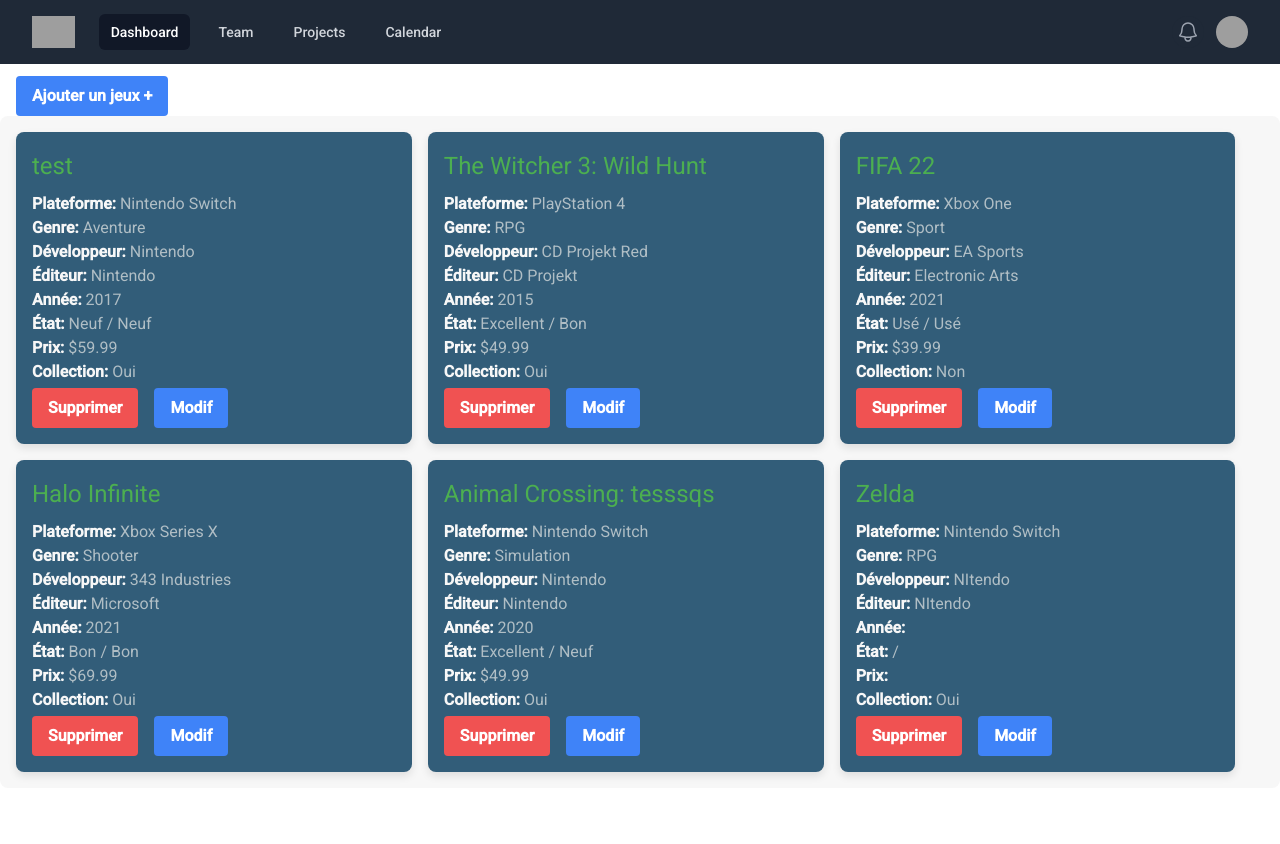
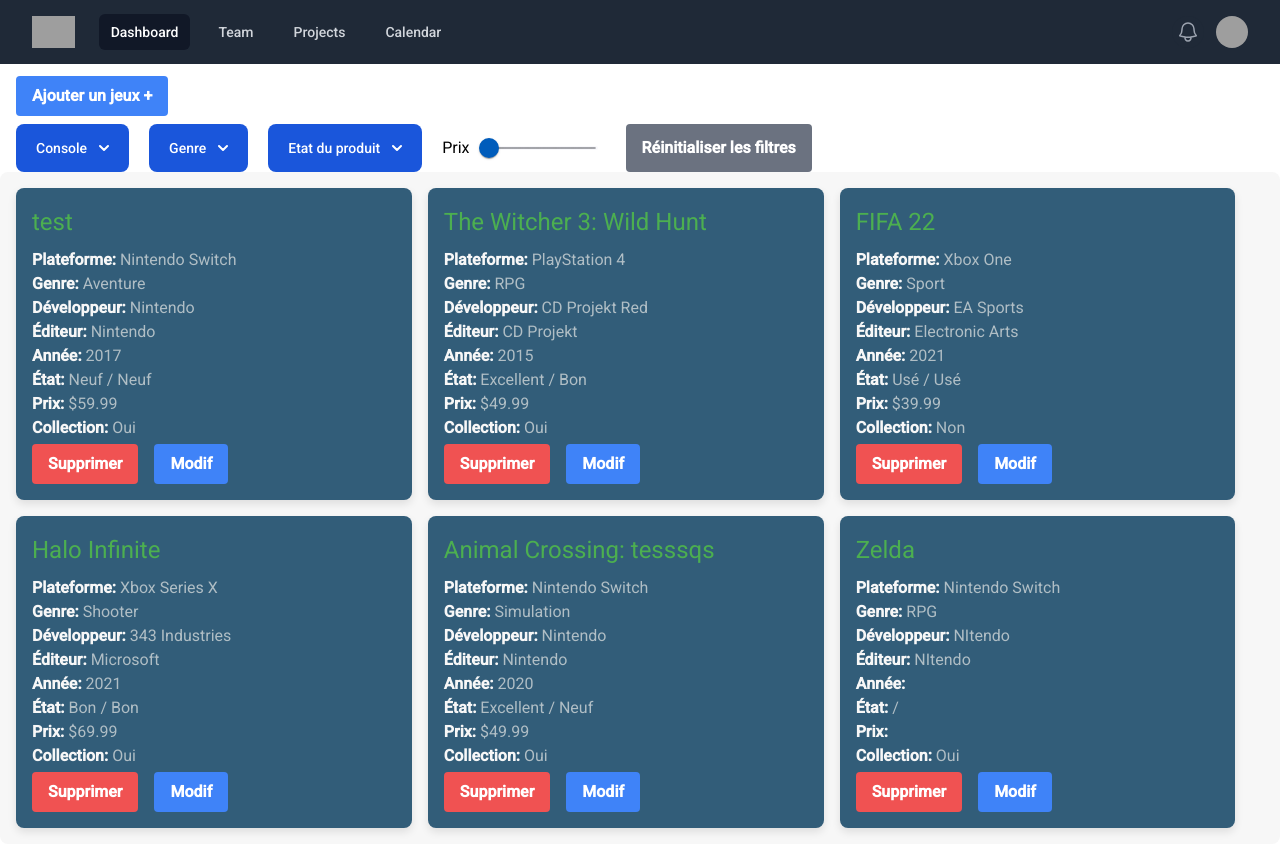
Before and after one commit to Moonbrite/Jeux_r-tro, an Angular app: page / in a window 1280 px wide. Before the commit the page ends 800 px from the top, so only its background shows below. Built offline with nearby package versions, Linux system fonts and the light colour scheme; data requests are answered from the project's data file; grey boxes are pictures that could not be loaded.

Commit message:
[feat] : Ajout des filtre

```diff
--- a/src/app/components/blocks/list-game/list-game.component.html
+++ b/src/app/components/blocks/list-game/list-game.component.html
@@ -1,5 +1,84 @@
+<div class="flex gap-5 ms-4 mt-2">
+  <button id="dropdownHoverButtonplatforms" data-dropdown-toggle="dropdownHoverplatforms" data-dropdown-trigger="hover"
+          class="text-white bg-blue-700 hover:bg-blue-800 focus:ring-4 focus:outline-none focus:ring-blue-300 font-medium rounded-lg text-sm px-5 py-2.5 text-center inline-flex items-center dark:bg-blue-600 dark:hover:bg-blue-700 dark:focus:ring-blue-800"
+          type="button">
+    Console
+    <svg class="w-2.5 h-2.5 ms-3" aria-hidden="true" xmlns="http://www.w3.org/2000/svg" fill="none" viewBox="0 0 10 6">
+      <path stroke="currentColor" stroke-linecap="round" stroke-linejoin="round" stroke-width="2" d="m1 1 4 4 4-4"/>
+    </svg>
+  </button>
+
+  <!-- Dropdown menu -->
+  <div id="dropdownHoverplatforms"
+       class="z-10 hidden bg-white divide-y divide-gray-100 rounded-lg shadow w-44 dark:bg-gray-700">
+    <ul class="py-2 text-sm text-gray-700 dark:text-gray-200" aria-labelledby="dropdownHoverButtonplatforms">
+      <li *ngFor="let platform of platforms" (click)="selectedPlatform = platform; applyFilters()">
+        <a class="block px-4 py-2 hover:bg-gray-100 dark:hover:bg-gray-600 dark:hover:text-white">{{ platform }}</a>
+      </li>
+    </ul>
+  </div>
+
+  <button id="dropdownHoverButtongenres" data-dropdown-toggle="dropdownHovergenres" data-dropdown-trigger="hover"
+          class="text-white bg-blue-700 hover:bg-blue-800 focus:ring-4 focus:outline-none focus:ring-blue-300 font-medium rounded-lg text-sm px-5 py-2.5 text-center inline-flex items-center dark:bg-blue-600 dark:hover:bg-blue-700 dark:focus:ring-blue-800"
+          type="button">
+    Genre
+    <svg class="w-2.5 h-2.5 ms-3" aria-hidden="true" xmlns="http://www.w3.org/2000/svg" fill="none" viewBox="0 0 10 6">
+      <path stroke="currentColor" stroke-linecap="round" stroke-linejoin="round" stroke-width="2" d="m1 1 4 4 4-4"/>
+    </svg>
+  </button>
+
+  <!-- Dropdown menu -->
+  <div id="dropdownHovergenres"
+       class="z-10 hidden bg-white divide-y divide-gray-100 rounded-lg shadow w-44 dark:bg-gray-700">
+    <ul class="py-2 text-sm text-gray-700 dark:text-gray-200" aria-labelledby="dropdownHoverButtongenres">
+      <li *ngFor="let genre of genres" (click)="selectedGenre = genre; applyFilters()">
+        <a class="block px-4 py-2 hover:bg-gray-100 dark:hover:bg-gray-600 dark:hover:text-white">{{ genre }}</a>
+      </li>
+    </ul>
+  </div>
+
+  <button id="dropdownHoverButtonboxConditionss" data-dropdown-toggle="dropdownHoverboxConditions"
+          data-dropdown-trigger="hover"
+          class="text-white bg-blue-700 hover:bg-blue-800 focus:ring-4 focus:outline-none focus:ring-blue-300 font-medium rounded-lg text-sm px-5 py-2.5 text-center inline-flex items-center dark:bg-blue-600 dark:hover:bg-blue-700 dark:focus:ring-blue-800"
+          type="button">
+    Etat du produit
+    <svg class="w-2.5 h-2.5 ms-3" aria-hidden="true" xmlns="http://www.w3.org/2000/svg" fill="none" viewBox="0 0 10 6">
+      <path stroke="currentColor" stroke-linecap="round" stroke-linejoin="round" stroke-width="2" d="m1 1 4 4 4-4"/>
+    </svg>
+  </button>
+
+  <!-- Dropdown menu -->
+  <div id="dropdownHoverboxConditions"
+       class="z-10 hidden bg-white divide-y divide-gray-100 rounded-lg shadow w-44 dark:bg-gray-700">
+    <ul class="py-2 text-sm text-gray-700 dark:text-gray-200" aria-labelledby="dropdownHoverButtonboxConditions">
+      <li *ngFor="let boxCondition of boxConditions" (click)="selectedBoxCondition = boxCondition; applyFilters()">
+        <a class="block px-4 py-2 hover:bg-gray-100 dark:hover:bg-gray-600 dark:hover:text-white">{{ boxCondition }}</a>
+      </li>
+    </ul>
+  </div>
+
+  <div class="flex items-center gap-2">
+    <p>Prix</p>
+    <mat-slider min="0" max="100000" step="1000" showTickMarks discrete [displayWith]="formatLabel">
+      <input matSliderThumb>
+    </mat-slider>
+  </div>
+
+
+  <button (click)="resetFilters()" class=" bg-gray-500 hover:bg-gray-700 text-white font-bold py-2 px-4 rounded">
+    Réinitialiser les filtres
+  </button>
+
+</div>
+
+<div class="flex gap-5 ms-5">
+  <p *ngIf="selectedPlatform">{{ selectedPlatform }} |</p>
+  <p *ngIf="selectedGenre">{{ selectedGenre }} |</p>
+  <p *ngIf="selectedBoxCondition">{{ selectedBoxCondition }} </p>
+</div>
+
 <div class="game-list">
-  <div *ngFor="let game of games" class="game-card">
+  <div *ngFor="let game of filteredGames" class="game-card">
     <h3 class="game-title">{{ game.title }}</h3>
     <div class="game-details">
       <p><strong>Plateforme:</strong> {{ game.platform }}<br></p>
@@ -10,10 +89,13 @@
       <p><strong>État:</strong> {{ game.box_condition }} / {{ game.cartridge_condition }}<br></p>
       <p><strong>Prix:</strong> {{ game.purchase_price | currency }}<br></p>
       <p><strong>Collection:</strong> {{ game.collection ? 'Oui' : 'Non' }}</p>
-      <button (click)="deleteGame(game.id)" class="bg-red-500 hover:bg-red-700 text-white font-bold py-2 px-4 rounded mt-1" >
+      <button (click)="deleteGame(game.id)"
+              class="bg-red-500 hover:bg-red-700 text-white font-bold py-2 px-4 rounded mt-1">
         Supprimer
       </button>
-      <button class="bg-blue-500 hover:bg-blue-700 text-white font-bold py-2 px-4 rounded ms-4"  [routerLink]="['/game', game?.id]"> Modif</button>
+      <button class="bg-blue-500 hover:bg-blue-700 text-white font-bold py-2 px-4 rounded ms-4"
+              [routerLink]="['/game', game?.id]"> Modif
+      </button>
     </div>
   </div>
 </div>
--- a/src/app/components/blocks/list-game/list-game.component.ts
+++ b/src/app/components/blocks/list-game/list-game.component.ts
@@ -1,15 +1,19 @@
 import {Component, OnInit} from '@angular/core';
 import {Game} from '../../../models/game';
 import {GameService} from '../../../services/game';
-import {CurrencyPipe, NgForOf} from '@angular/common';
+import {CurrencyPipe, NgForOf, NgIf} from '@angular/common';
 import {RouterLink} from '@angular/router';
+import {MatSlider, MatSliderThumb} from '@angular/material/slider';
 
 @Component({
   selector: 'app-list-game',
   imports: [
     NgForOf,
     CurrencyPipe,
-    RouterLink
+    RouterLink,
+    NgIf,
+    MatSlider,
+    MatSliderThumb
   ],
   templateUrl: './list-game.component.html',
   standalone: true,
@@ -21,13 +25,37 @@ export class ListGameComponent implements OnInit {
   }
 
   games:Game [] = []
+  platforms: string[] = ['Nintendo Switch', 'PlayStation 4', 'Xbox One', 'PC'];
+  genres: string[] = ['Aventure', 'RPG', 'Sport', 'Simulation', 'Shooter'];
+  boxConditions: string[] = ['Neuf', 'Excellent', 'Bon', 'Usé'];
+
+  selectedPlatform: string | null = null;
+  selectedGenre: string | null = null;
+  selectedBoxCondition: string | null = null;
+  selectedPrice: number | null = null;
+
+  filteredGames: Game[] = [];
+
+  formatLabel(value: number): string {
+    if (value >= 1000) {
+      return Math.round(value / 1000) + '€';
+    }
+    return `${value}`;
+  }
 
   ngOnInit(): void {
     this.gameService.getAll().subscribe({
-      next: (data)=> { this.games = data; console.log(this.games) },
-      error: (err)=> {console.log(err)},
-    })
+      next: (data) => {
+        this.games = data;
+        this.filteredGames = [...this.games];
+        this.selectedPrice = 100; // Valeur par défaut du slider
+      },
+      error: (err) => {
+        console.log(err);
+      },
+    });
   }
+
 
   deleteGame(id: string | undefined) {
     if (id){
@@ -39,4 +67,24 @@ export class ListGameComponent implements OnInit {
       })
     }
   }
+
+  resetFilters(): void {
+    this.selectedPlatform = null;
+    this.selectedGenre = null;
+    this.selectedBoxCondition = null;
+    this.filteredGames = [...this.games];
+  }
+
+
+  applyFilters(): void {
+    this.filteredGames = this.games.filter(game => {
+      const matchesPlatform = this.selectedPlatform ? game.platform === this.selectedPlatform : true;
+      const matchesGenre = this.selectedGenre ? game.genre === this.selectedGenre : true;
+      const matchesBoxCondition = this.selectedBoxCondition ? game.box_condition === this.selectedBoxCondition : true;
+      return matchesPlatform && matchesGenre && matchesBoxCondition ;
+    });
+  }
+
+
+
 }
--- a/src/app/components/manage-game/manage-game.component.ts
+++ b/src/app/components/manage-game/manage-game.component.ts
@@ -11,6 +11,7 @@ import {MatInput} from '@angular/material/input';
 import {MatOption} from '@angular/material/core';
 import {MatSelect} from '@angular/material/select';
 import {NgForOf} from '@angular/common';
+import {MatSnackBar} from '@angular/material/snack-bar';
 
 @Component({
   selector: 'app-manage-game',
@@ -45,11 +46,13 @@ export class ManageGameComponent implements OnInit {
 
   game?: Game;
 
+
   constructor(
     private formBuilder: FormBuilder,
     private route: ActivatedRoute,
     private router: Router,
-    private gameService: GameService
+    private gameService: GameService,
+    private _snackBar: MatSnackBar,
   ) {
     this.gameForm = this.formBuilder.group({
       title: ['', [Validators.required]],
@@ -91,7 +94,14 @@ export class ManageGameComponent implements OnInit {
       if (this.isEditMode && this.gameId && this.game) {
         this.gameService.edit(this.gameId, this.game).subscribe({
           next: data => {
-            console.log('ici nav');
+            this._snackBar.open("Le jeu a bien était modifier",
+              "Fermer",
+              {
+                duration: 3000,
+                horizontalPosition: 'left',
+                verticalPosition: 'top',
+              }
+            );
             this.router.navigate(['']);
           },
           error: (err) => {
@@ -101,6 +111,13 @@ export class ManageGameComponent implements OnInit {
       } else {
         this.gameService.post(this.game).subscribe({
           next: data => {
+            this._snackBar.open("Le jeu à bien ajouter"
+              , "Fermer",
+              {
+                duration: 3000,
+                horizontalPosition: 'left',
+                verticalPosition: 'top',
+              });
             this.router.navigate(['']);
           },
           error: (err) => {
--- a/src/index.html
+++ b/src/index.html
@@ -12,4 +12,5 @@
 <body class="mat-typography">
   <app-root></app-root>
 </body>
+<script src="../node_modules/flowbite/dist/flowbite.min.js"></script>
 </html>
```
